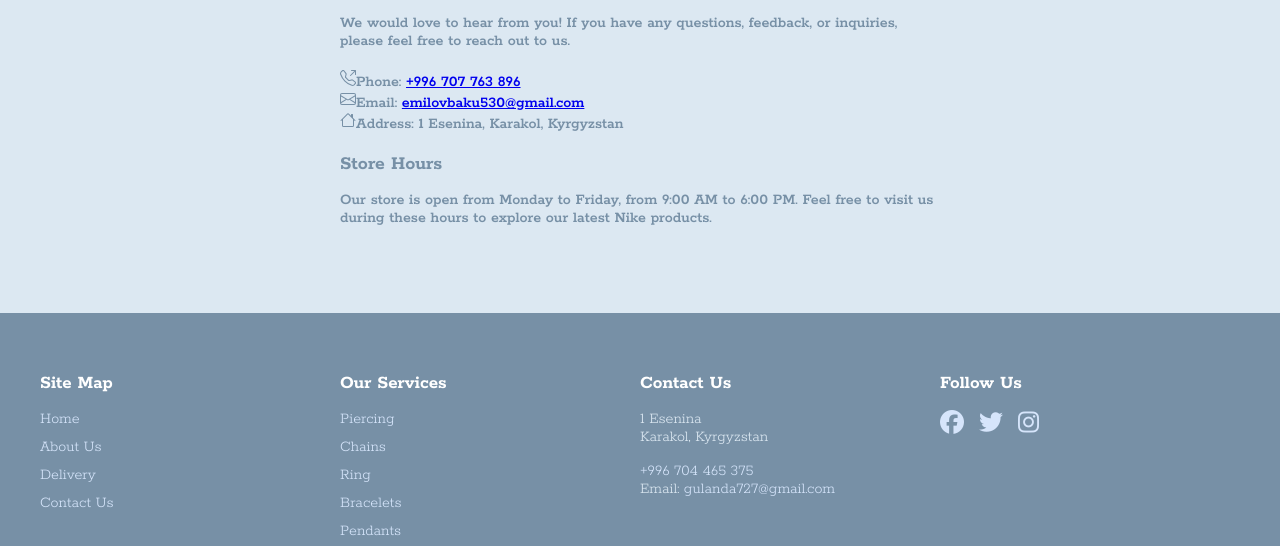
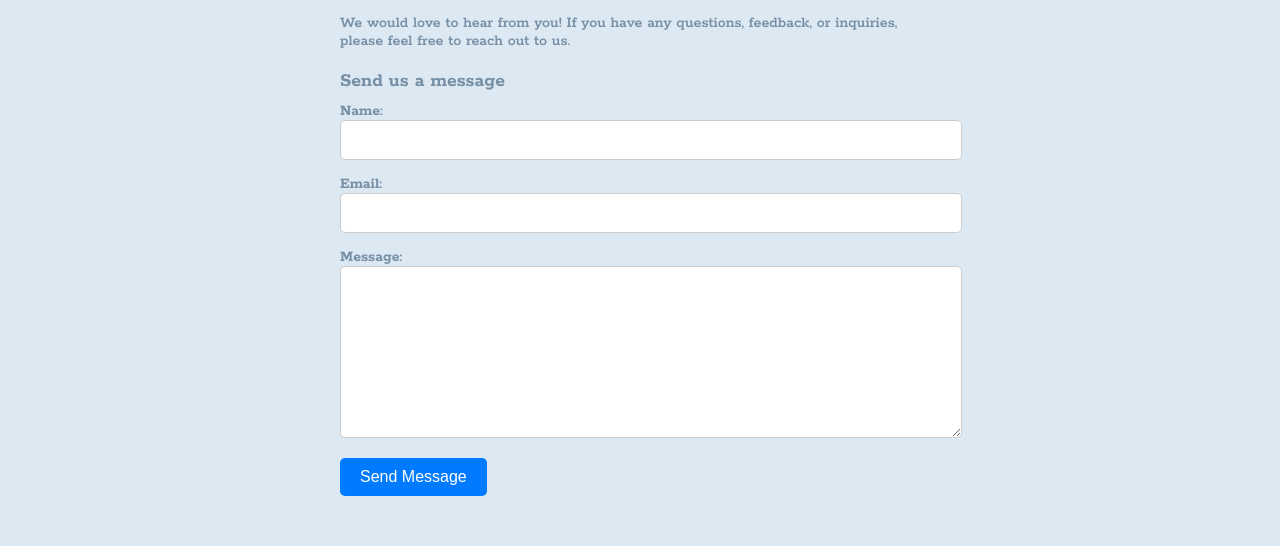
Before and after one commit to Qwerty-pixl/Adornia, a React (Create React App) app: page /contact in a window 1280 px wide. Shown: the part 218-764 px from the top of the page. Built offline with nearby package versions, Linux system fonts and the light colour scheme; no server answers; the database is empty; a web font is replaced by a local one.

Commit message:
change contact

```diff
--- a/src/pages/Contact.jsx
+++ b/src/pages/Contact.jsx
@@ -1,6 +1,23 @@
-import React from "react";
+import React, { useState } from "react";
 
 const Contact = () => {
+  const [formData, setFormData] = useState({
+    name: "",
+    email: "",
+    message: "",
+  });
+
+  const handleChange = (e) => {
+    const { name, value } = e.target;
+    setFormData({ ...formData, [name]: value });
+  };
+
+  const handleSubmit = (e) => {
+    e.preventDefault();
+    console.log("Form submitted:", formData);
+    setFormData({ name: "", email: "", message: "" });
+  };
+
   return (
     <div className="contact-container">
       <h2 className="contact-heading">Contact Us</h2>
@@ -9,73 +26,44 @@ const Contact = () => {
         inquiries, please feel free to reach out to us.
       </p>
       <div className="contact-details">
-        <div className="contact-item">
-          <svg
-            xmlns="http://www.w3.org/2000/svg"
-            width="16"
-            height="16"
-            fill="currentColor"
-            className="bi bi-telephone-outbound"
-            viewBox="0 0 16 16"
-          >
-            <path d="M3.654 1.328a.678.678 0 0 0-1.015-.063L1.605 2.3c-.483.484-.661 1.169-.45 1.77a17.568 17.568 0 0 0 4.168 6.608 17.569 17.569 0 0 0 6.608 4.168c.601.211 1.286.033 1.77-.45l1.034-1.034a.678.678 0 0 0-.063-1.015l-2.307-1.794a.678.678 0 0 0-.58-.122l-2.19.547a1.745 1.745 0 0 1-1.657-.459L5.482 8.062a1.745 1.745 0 0 1-.46-1.657l.548-2.19a.678.678 0 0 0-.122-.58L3.654 1.328zM1.884.511a1.745 1.745 0 0 1 2.612.163L6.29 2.98c.329.423.445.974.315 1.494l-.547 2.19a.678.678 0 0 0 .178.643l2.457 2.457a.678.678 0 0 0 .644.178l2.189-.547a1.745 1.745 0 0 1 1.494.315l2.306 1.794c.829.645.905 1.87.163 2.611l-1.034 1.034c-.74.74-1.846 1.065-2.877.702a18.634 18.634 0 0 1-7.01-4.42 18.634 18.634 0 0 1-4.42-7.009c-.362-1.03-.037-2.137.703-2.877L1.885.511zM11 .5a.5.5 0 0 1 .5-.5h4a.5.5 0 0 1 .5.5v4a.5.5 0 0 1-1 0V1.707l-4.146 4.147a.5.5 0 0 1-.708-.708L14.293 1H11.5a.5.5 0 0 1-.5-.5z" />
-          </svg>
-          <span className="contact-text">
-            Phone:{" "}
-            <a
-              className="Tel"
-              target="_blank"
-              rel="noreferrer"
-              href="tel:  +996 707 763 896"
-            >
-              +996 707 763 896
-            </a>
-          </span>
+        {/* Contact details */}
+      </div>
+      <h3 className="contact-subheading">Send us a message</h3>
+      <form className="contact-form" onSubmit={handleSubmit}>
+        <div className="form-group">
+          <label htmlFor="name">Name:</label>
+          <input
+            type="text"
+            id="name"
+            name="name"
+            value={formData.name}
+            onChange={handleChange}
+            required
+          />
         </div>
-        <div className="contact-item">
-          <svg
-            xmlns="http://www.w3.org/2000/svg"
-            width="16"
-            height="16"
-            fill="currentColor"
-            className="bi bi-envelope"
-            viewBox="0 0 16 16"
-          >
-            <path d="M0 4a2 2 0 0 1 2-2h12a2 2 0 0 1 2 2v8a2 2 0 0 1-2 2H2a2 2 0 0 1-2-2V4Zm2-1a1 1 0 0 0-1 1v.217l7 4.2 7-4.2V4a1 1 0 0 0-1-1H2Zm13 2.383-4.708 2.825L15 11.105V5.383Zm-.034 6.876-5.64-3.471L8 9.583l-1.326-.795-5.64 3.47A1 1 0 0 0 2 13h12a1 1 0 0 0 .966-.741ZM1 11.105l4.708-2.897L1 5.383v5.722Z" />
-          </svg>
-          <span className="contact-text">
-            Email:{" "}
-            <a
-              className="Tel"
-              target="_blank"
-              rel="noreferrer"
-              href="mailto:emilovbaku530@gmail.com"
-            >
-              emilovbaku530@gmail.com
-            </a>
-          </span>
+        <div className="form-group">
+          <label htmlFor="email">Email:</label>
+          <input
+            type="email"
+            id="email"
+            name="email"
+            value={formData.email}
+            onChange={handleChange}
+            required
+          />
         </div>
-        <div className="contact-item">
-          <svg
-            xmlns="http://www.w3.org/2000/svg"
-            width="16"
-            height="16"
-            fill="currentColor"
-            className="bi bi-house"
-            viewBox="0 0 16 16"
-          >
-            <path d="M8.707 1.5a1 1 0 0 0-1.414 0L.646 8.146a.5.5 0 0 0 .708.708L2 8.207V13.5A1.5 1.5 0 0 0 3.5 15h9a1.5 1.5 0 0 0 1.5-1.5V8.207l.646.647a.5.5 0 0 0 .708-.708L13 5.793V2.5a.5.5 0 0 0-.5-.5h-1a.5.5 0 0 0-.5.5v1.293L8.707 1.5ZM13 7.207V13.5a.5.5 0 0 1-.5.5h-9a.5.5 0 0 1-.5-.5V7.207l5-5 5 5Z" />
-          </svg>
-          <span className="contact-text">
-            Address: 1 Esenina, Karakol, Kyrgyzstan
-          </span>
+        <div className="form-group">
+          <label htmlFor="message">Message:</label>
+          <textarea
+            id="message"
+            name="message"
+            value={formData.message}
+            onChange={handleChange}
+            required
+          />
         </div>
-      </div>
-      <h3 className="contact-subheading">Store Hours</h3>
-      <p className="contact-hours">
-        Our store is open from Monday to Friday, from 9:00 AM to 6:00 PM. Feel
-        free to visit us during these hours to explore our latest Nike products.
-      </p>
+        <button type="submit">Send Message</button>
+      </form>
     </div>
   );
 };
```
